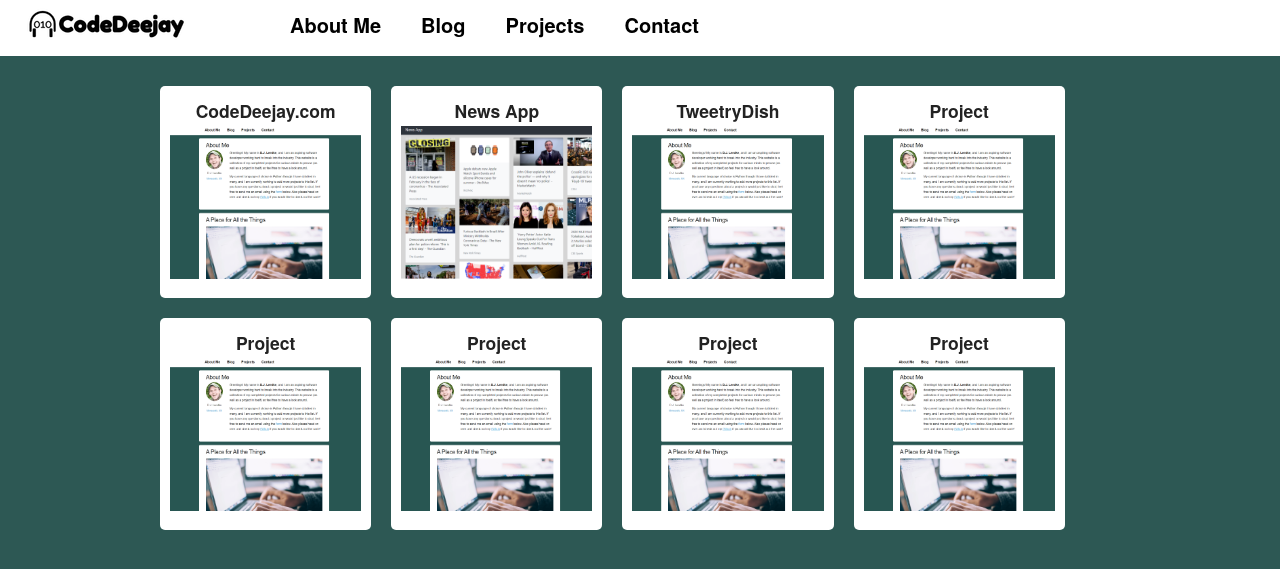
After one commit to djleedke/code-deejay, a Django app: template blog/templates/blog/projects.html in a window 1280 px wide. The commit adds this page. Shown: the top 569 px of the page. Run offline with Django 3.2, Linux system fonts and the light colour scheme; the template is opened without the code that fills it, so the values that code supplies are empty.

Commit message:
Projects page added, CSS updates

```diff
--- a/blog/static/blog/blog.css
+++ b/blog/static/blog/blog.css
@@ -1,8 +1,11 @@
+
 
 body {
     font-size:1.75em;
     line-height: 1.75em;
+    background: rgb(45,88,84);
 }
+
 /* ---------- Navbar ---------- */
 .main-header{
     display:flex;
@@ -34,8 +37,13 @@ nav a {
     color:black;
 }
 
+nav a:hover{
+    color:black;
+}
+
 nav li:hover {
     border-bottom: 5px solid black;
+
 }
 
 /*---------- Entry Cards ----------*/
@@ -89,6 +97,29 @@ nav li:hover {
     color:rgb(145, 145, 145);
 }
 
+/*---------- Project Card ----------*/
+
+#projects {
+    height:100%;
+}
+
+.project-card {
+    background-color:white;
+    border-radius:5px;
+    margin:10px;
+    padding:10px;
+
+}
+
+.project-card-title {
+    text-align: center;
+    font-weight: bold;
+}
+
+.project-card img {
+    width: 100%;
+}
+
 /*---------- About Me ----------*/
 
 #about-me .entry-title {
@@ -103,7 +134,6 @@ nav li:hover {
     width:100px;
     border-radius: 50%;
 }
-
 
 #about-me-content{
     display:flex;
@@ -127,8 +157,6 @@ nav li:hover {
     width:100%;
 }
 
-
-
 /*---------- Contact Card ----------*/
 
 .contact-card .entry-title {
@@ -149,7 +177,7 @@ nav li:hover {
 /*---------- Media Queries ----------*/
 @media only screen and (max-width: 600px){
 
-
+    /*---------- Navbar ----------*/
     .main-header{
         display: block;
         text-align: center;
@@ -159,6 +187,8 @@ nav li:hover {
         width:100%;
     }
 
+
+    /*---------- Entry Cards ----------*/
     .entry-card {
         width:100%;
     }
@@ -181,6 +211,7 @@ nav li:hover {
         padding-right:20px;
     }
 
+    /*---------- About Me ----------*/
     #about-me-title {
         text-align: center;
     }
@@ -195,6 +226,8 @@ nav li:hover {
         padding-right:40px;
     }
 
+    /*---------- Contact Form ----------*/
+
     #contact-form {
         padding-left:20px;
         padding-right:20px;
--- a/blog/templates/blog/base.html
+++ b/blog/templates/blog/base.html
@@ -13,13 +13,13 @@
     </head>
     <body>
         <header class="main-header">
-            <!--<div class="logo">CodeDeejay</div>-->
             <a href="/"><img class="logo" src="{% static 'blog/logo-small.png' %}"></a>
             <div class="container">
                 <nav>
                     <ul>
                         <li><a href="/#about">About Me</a></li>
-                        <li><a href="/#posts">Projects</a></li>
+                        <li><a href="/#posts">Blog</a></li>
+                        <li><a href="/projects">Projects</a></li>
                         <li><a href="/#contact">Contact</a></li>
                     </ul>
                 </nav>
@@ -27,17 +27,13 @@
         </header>
         <style>
             /* Inline styling not ideal but necessary to load static background image w/ Django */
-            body {
+            /*body {
                 background-image: url("{% static 'blog/triangles.png' %}");
                 background-repeat:no-repeat;
                 background-size:cover;
                 background-attachment: fixed;
-            }
-            /*
-            body {
-                background-color:#333333;
-            }
-            */
+            }*/
+
         </style>
         <!-- Page content here -->
         <div class="container">
--- /dev/null
+++ b/blog/templates/blog/projects.html
@@ -0,0 +1,41 @@
+{% extends 'blog/base.html' %}
+{% block content %}
+<div class="projects">
+    <div class="row">
+        <div class="three columns project-card">
+            <div class="project-card-title">CodeDeejay.com</div>
+            <img src="/static/blog/code-deejay-project.png">
+        </div>
+        <div class="three columns project-card">
+            <div class="project-card-title">News App</div>
+            <img src="/static/blog/news-app-project.png">
+        </div>
+        <div class="three columns project-card">
+            <div class="project-card-title">TweetryDish</div>
+            <img src="/static/blog/code-deejay-project.png">
+        </div>
+        <div class="three columns project-card">
+            <div class="project-card-title">Project</div>
+            <img src="/static/blog/code-deejay-project.png">
+        </div>
+    </div>
+    <div class="row">
+        <div class="three columns project-card">
+            <div class="project-card-title">Project</div>
+            <img src="/static/blog/code-deejay-project.png">
+        </div>
+        <div class="three columns project-card">
+            <div class="project-card-title">Project</div>
+            <img src="/static/blog/code-deejay-project.png">
+        </div>
+        <div class="three columns project-card">
+            <div class="project-card-title">Project</div>
+            <img src="/static/blog/code-deejay-project.png">
+        </div>
+        <div class="three columns project-card">
+            <div class="project-card-title">Project</div>
+            <img src="/static/blog/code-deejay-project.png">
+        </div>
+    </div>
+</div>
+{% endblock %}
--- a/blog/urls.py
+++ b/blog/urls.py
@@ -4,6 +4,7 @@ from django.urls import path
 
 urlpatterns = [
     path('', views.index, name='index'),
+    path('projects/', views.projects, name='projects'),
     path('contact/', views.contact, name='contact'),
     path('<slug:slug>/', views.post_detail, name='post_detail'),
 ]
```
Also changed, not shown: blog/views.py (+12 -3 lines), blog/static/blog/code-deejay-project.png (added), blog/static/blog/news-app-project.png (added).
